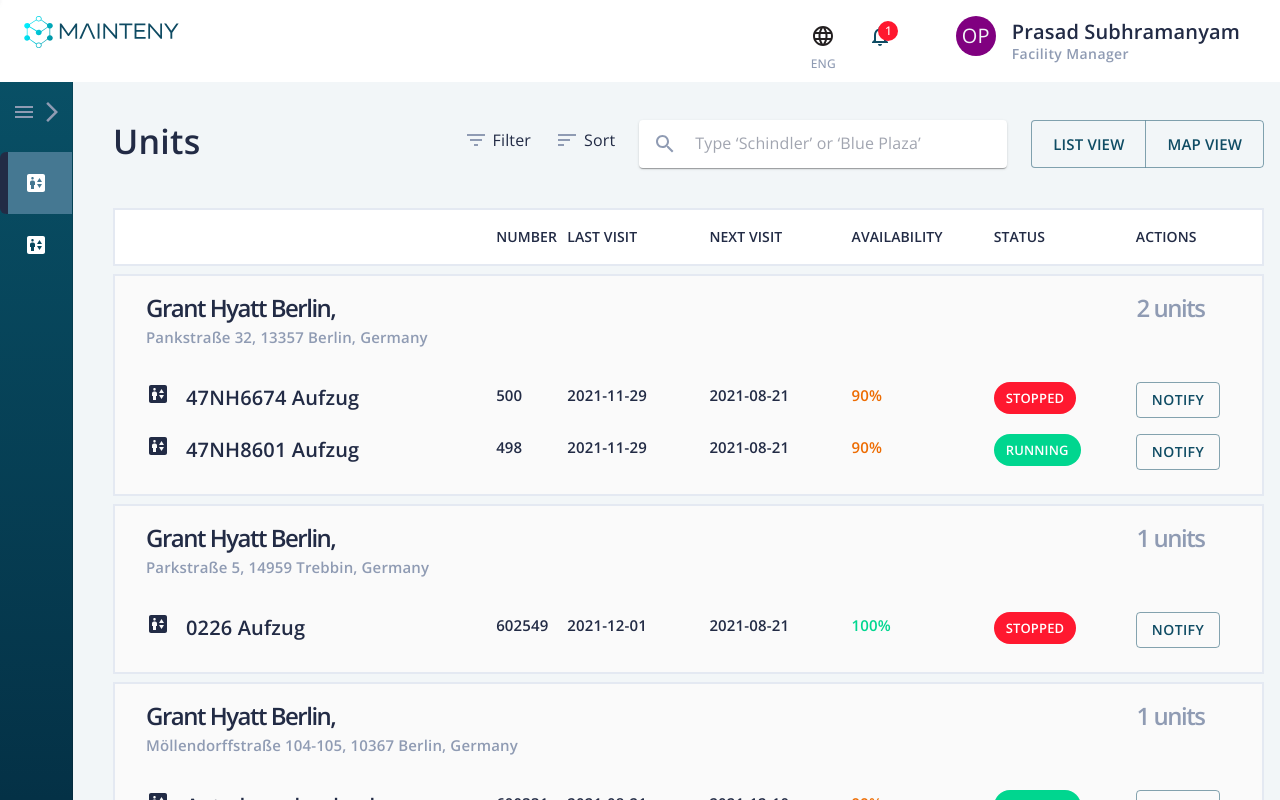
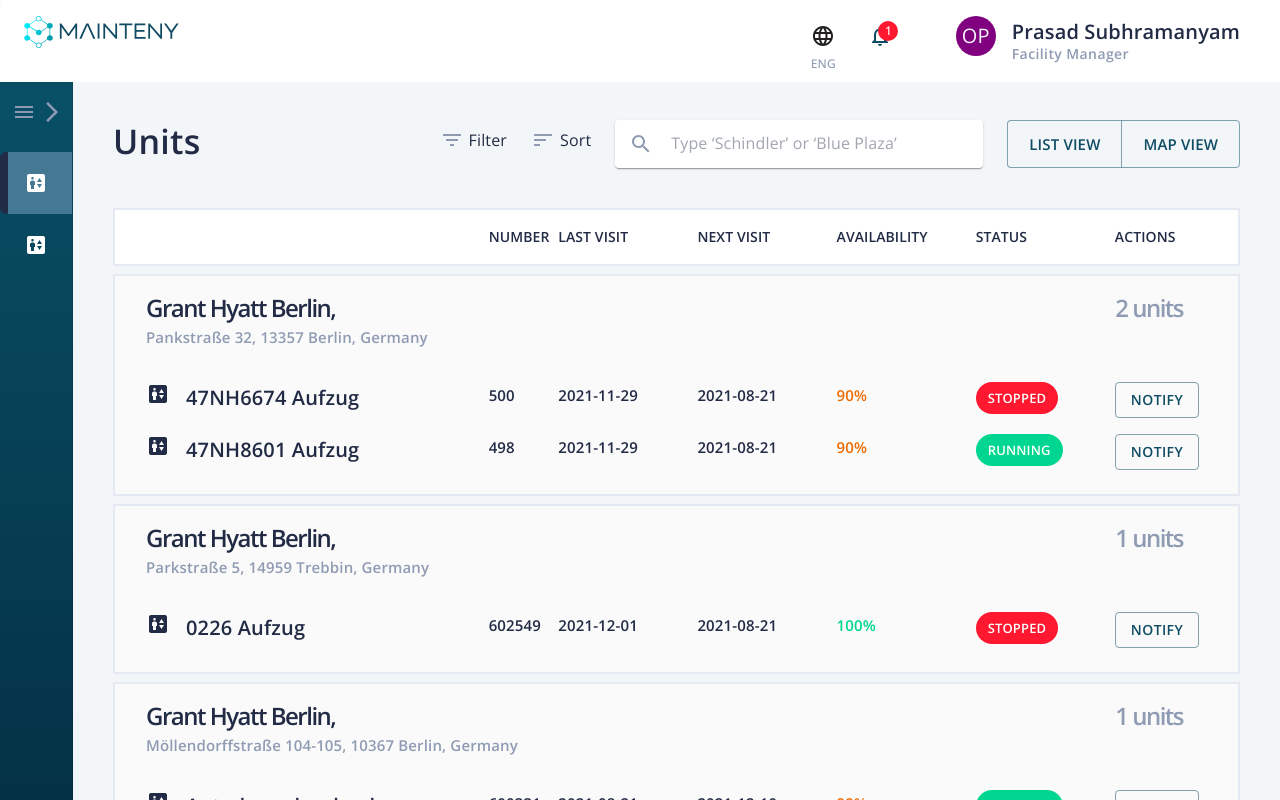
Before and after one commit to Westernwells/mainteny-pm, a React (Create React App) app: page /pm/my-units in a window 1280 px wide. Shown: the top 800 px of the page. Built offline with nearby package versions, Linux system fonts and the light colour scheme; no server answers.

Commit message:
update unit cards

```diff
--- a/src/pages/my-units/MyUnits.tsx
+++ b/src/pages/my-units/MyUnits.tsx
@@ -50,7 +50,7 @@ export const MyUnits = ({stopLoading}: Props) => {
   }, [serviceOrderResLoading, elevatorResLoading]);
 
   return (
-    <Box mr={2}>
+    <Box mr={5}>
       <MyUnitsWidget />
       <MyUnitsColumnTitles />
       {elevatorsByAddressList.map((elevatorsByAddress) => (
--- a/src/pages/my-units/UnitsSection.tsx
+++ b/src/pages/my-units/UnitsSection.tsx
@@ -20,7 +20,6 @@ const randomizeAvailability = [
 ];
 
 export const UnitsSection = ({elevatorsByAddress}: UnitsSectionProperty) => {
-  console.log(elevatorsByAddress, '>>>>>><<<<<<,');
   const availability =
     randomizeAvailability[
       Math.floor(Math.random() * randomizeAvailability.length)
```
